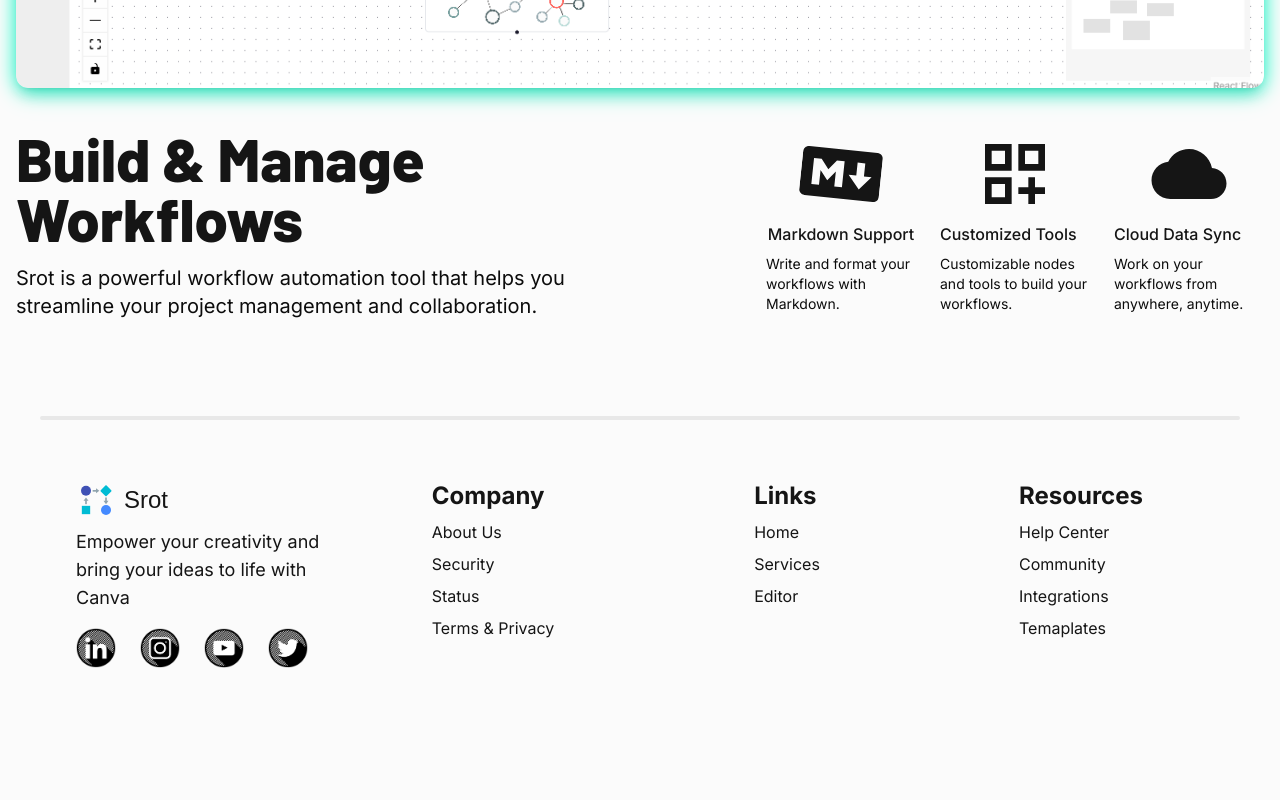
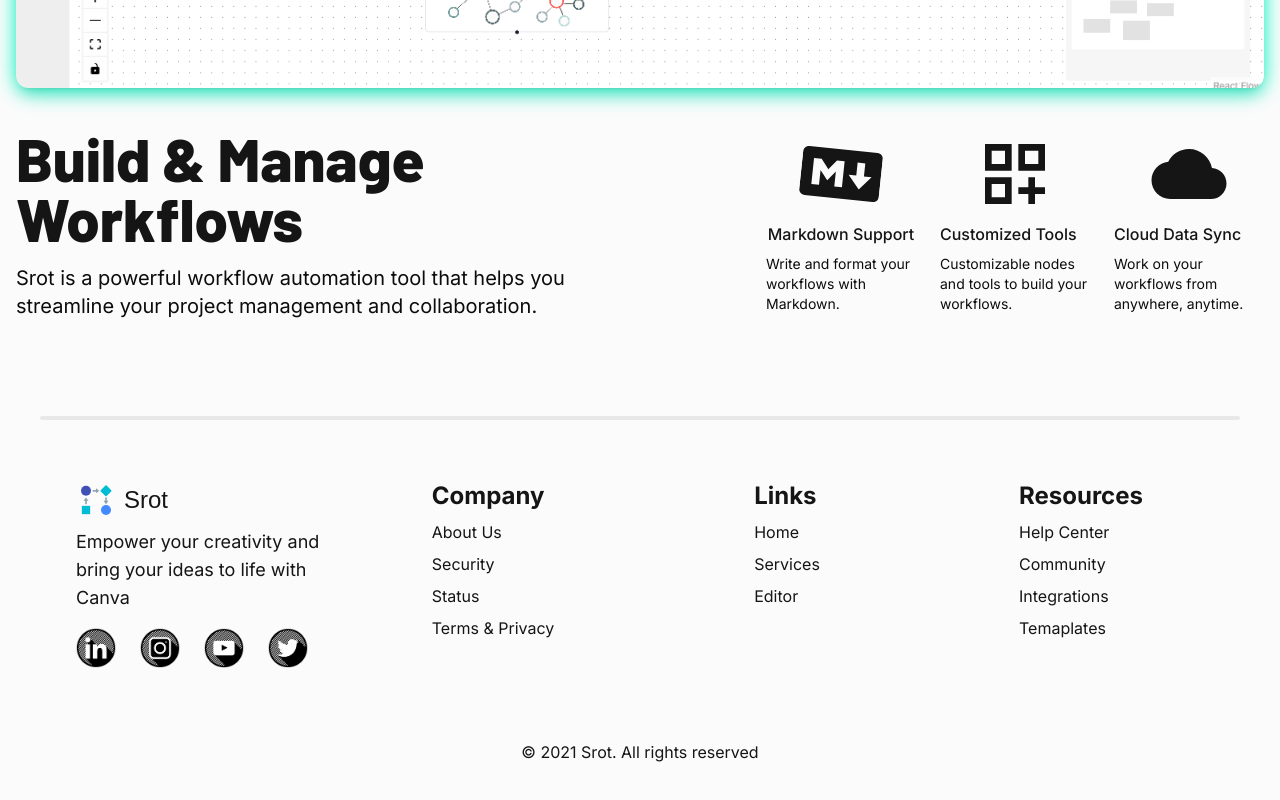
Before and after one commit to iamBijoyKar/srot, a Next.js app: page / in a window 1280 px wide. Shown: the part 2030-2830 px from the top of the page. Before the commit the page ends 2754 px from the top, so only its background shows below. Built offline with nearby package versions, Linux system fonts and the light colour scheme; a web font is replaced by a local one; what tailwindcss-motion would draw is missing.

Commit message:
feat: Add copyright notice to Footer component

```diff
--- a/src/components/Home/Footer.tsx
+++ b/src/components/Home/Footer.tsx
@@ -116,6 +116,11 @@ const Footer: React.FC = () => {
           </div>
         </div>
       </div>
+      <div className="container mx-auto p-4 my-10">
+        <p className="text-primary-text text-center">
+          © 2021 Srot. All rights reserved
+        </p>
+      </div>
     </>
   )
 }
```
